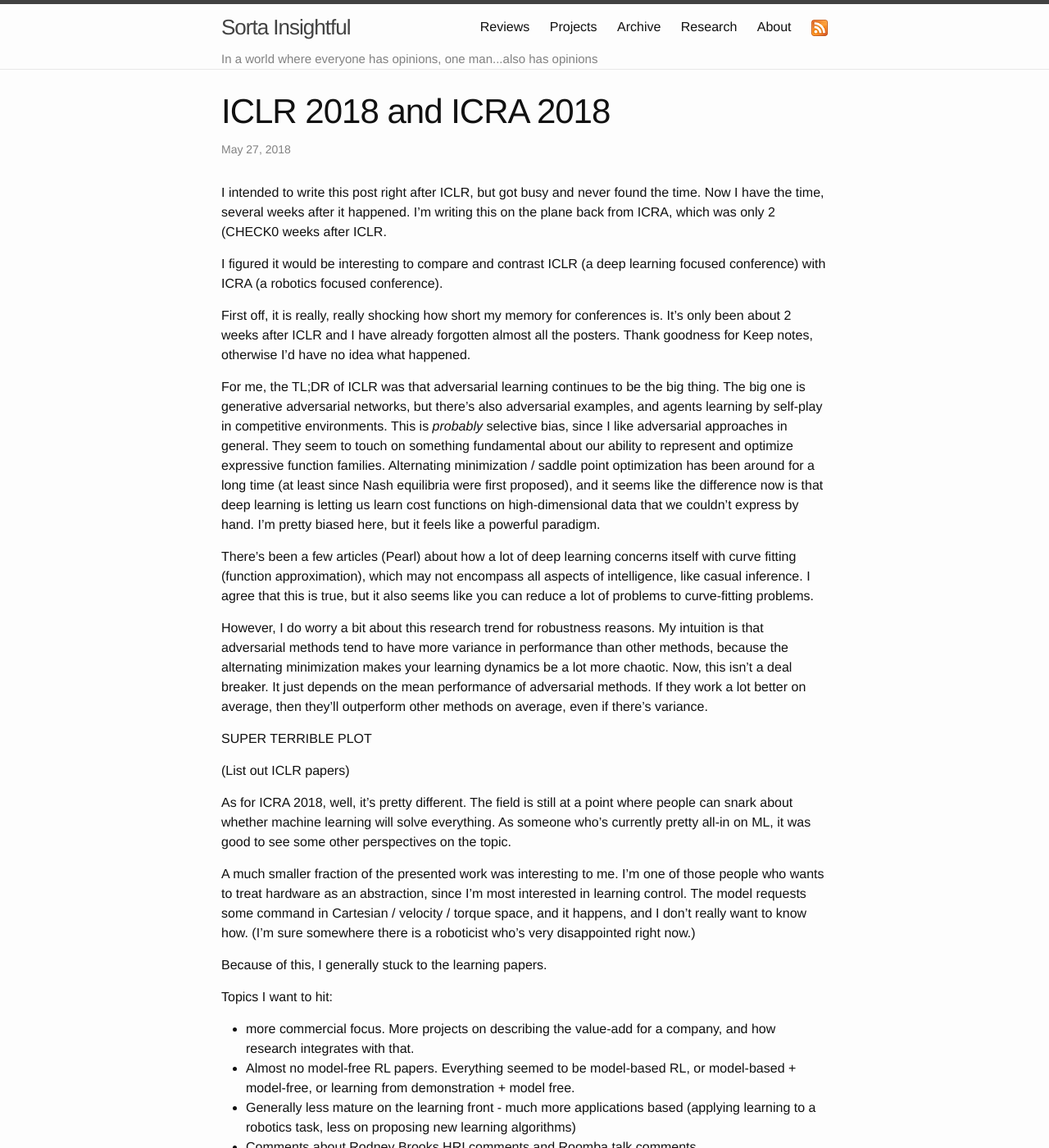
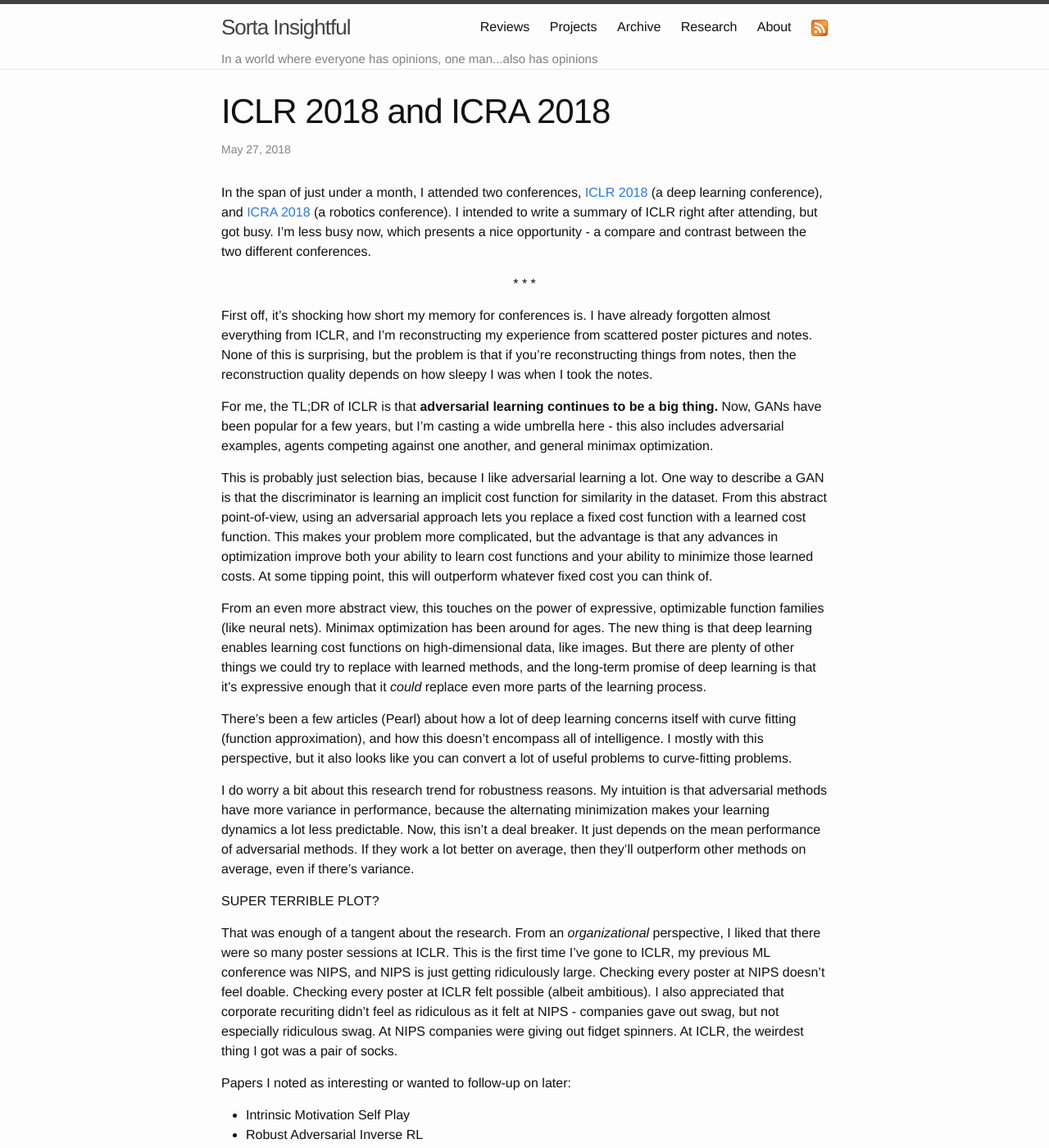
Before and after one commit to alexirpan/alexirpan.github.io, a Jekyll site: the page built from _posts/2018-05-28-iclr-icra.markdown, in a window 1280 px wide and 1400 px high. Shown: the whole window at 82% size. Built offline with Jekyll 4.4.1, drawn with Linux system fonts in a browser that asks for light colours; nearby versions of some CDN libraries; some of the changed text lies outside the part shown.

Commit message:
Almost finishing first draft

```diff
--- a/_posts/2018-05-28-iclr-icra.markdown
+++ b/_posts/2018-05-28-iclr-icra.markdown
@@ -4,60 +4,115 @@
 date:   2018-05-27 15:38:00 -0700
 ---
 
-I intended to write this post right after ICLR, but got busy and
-never found the time. Now I have the time, several weeks after it happened.
-I'm writing this on the plane back from ICRA, which was only 2 (CHECK0
-weeks after ICLR.
+In the span of just under a month, I attended two conferences,
+[ICLR 2018](https://iclr.cc/) (a deep learning conference), and
+[ICRA 2018](https://icra2018.org/) (a robotics conference). I intended
+to write a summary of ICLR right after attending, but got busy. I'm
+less busy now, which presents a nice opportunity - a compare and contrast
+between the two different conferences.
 
-I figured it would be interesting to compare and contrast ICLR (a deep
-learning focused conference) with ICRA (a robotics focused conference).
+\* \* \*
+{: .centered }
 
-First off, it is really, really shocking how short my memory for conferences
-is. It's only been about 2 weeks after ICLR and I have already forgotten
-almost all the posters. Thank goodness for Keep notes, otherwise I'd have
-no idea what happened.
+First off, it's shocking how short my memory for conferences is.
+I have already forgotten almost everything from ICLR, and I'm reconstructing
+my experience from scattered poster pictures and notes. None of this is
+surprising, but the problem is that if you're reconstructing things from
+notes, then the reconstruction quality depends on how sleepy I was when
+I took the notes.
 
-For me, the TL;DR of ICLR was that adversarial learning continues to be the
-big thing. The big one is generative adversarial networks, but there's also
-adversarial examples, and agents learning by self-play in competitive
-environments. This is *probably* selective bias, since I like adversarial
-approaches in general. They seem to touch on something fundamental about
-our ability to represent and optimize expressive function families. Alternating
-minimization / saddle point optimization has been around for a long time
-(at least since Nash equilibria were first proposed), and it seems like the
-difference now is that deep learning is letting us learn cost functions on
-high-dimensional data that we couldn't express by hand. I'm pretty biased here,
-but it feels like a powerful paradigm.
+For me, the TL;DR of ICLR is that **adversarial learning continues to be
+a big thing.** Now, GANs have been popular for a few years, but I'm casting
+a wide umbrella here - this also includes adversarial examples, agents competing
+against one another, and general minimax optimization.
+
+This is probably just selection bias, because I like adversarial learning a lot.
+One way to describe a GAN is that the discriminator is learning an implicit
+cost function for similarity in the dataset. From this abstract point-of-view,
+using an adversarial approach lets you replace a fixed cost function with a
+learned cost function. This makes your problem more complicated, but the advantage
+is that any advances in optimization improve both your ability to learn cost
+functions and your ability to minimize those learned costs. At some tipping
+point, this will outperform whatever fixed cost you can think of.
+
+From an even more abstract view, this touches on
+the power of expressive, optimizable function families (like neural nets).
+Minimax optimization has been around for ages. The new thing is that
+deep learning enables learning cost functions on high-dimensional data, like
+images. But there are plenty of other things we could try to replace with
+learned methods, and the long-term promise of deep learning is that it's
+expressive enough that it *could* replace even more parts of the learning
+process.
 
 There's been a few articles (Pearl) about how a lot of deep learning concerns itself
-with curve fitting (function approximation), which may not encompass all
-aspects of intelligence, like casual inference. I agree that this is true, but
-it also seems like you can reduce a lot of problems to curve-fitting problems.
+with curve fitting (function approximation), and how this doesn't encompass all
+of intelligence. I mostly with this perspective, but it also looks like you can
+convert a lot of useful problems to curve-fitting problems.
 
-However, I do worry a bit about this research trend for robustness reasons.
-My intuition is that adversarial methods tend to have more variance in performance
-than other methods, because the alternating minimization makes your learning
-dynamics be a lot more chaotic. Now, this isn't a deal breaker. It just depends
+I do worry a bit about this research trend for robustness reasons.
+My intuition is that adversarial methods have more variance in performance,
+because the alternating minimization makes your learning dynamics a lot less
+predictable. Now, this isn't a deal breaker. It just depends
 on the mean performance of adversarial methods. If they work a lot better on average,
 then they'll outperform other methods on average, even if there's variance.
 
-SUPER TERRIBLE PLOT
+SUPER TERRIBLE PLOT?
 
-(List out ICLR papers)
+That was enough of a tangent about the research. From an *organizational*
+perspective, I liked that there were so many poster sessions at ICLR. This is
+the first time I've gone to ICLR, my previous ML conference was NIPS, and NIPS
+is just getting ridiculously large. Checking every poster at NIPS doesn't feel
+doable. Checking every poster at ICLR felt possible (albeit ambitious). I also
+appreciated that corporate recuriting didn't feel as ridiculous as it felt at
+NIPS - companies gave out swag, but not especially ridiculous swag. At NIPS
+companies were giving out fidget spinners. At ICLR, the weirdest thing I got was
+a pair of socks.
 
-As for ICRA 2018, well, it's pretty different. The field is still at a point where
-people can snark about whether machine learning will solve everything. As someone
-who's currently pretty all-in on ML, it was good to see some other perspectives
-on the topic.
+Papers I noted as interesting or wanted to follow-up on later:
 
-A much smaller fraction of the presented work was interesting to me. I'm one
-of those people who wants to treat hardware as an abstraction, since I'm most
-interested in learning control. The model requests
-some command in Cartesian / velocity / torque space, and it happens,
-and I don't really want to know how. (I'm sure somewhere there is a roboticist
-who's very disappointed right now.)
+* Intrinsic Motivation Self Play
+* Robust Adversarial Inverse RL
+* Policy Optimization by Genetic Distillation
+* Bayesian Optimization and HYperband
+* The Intrinsic Dimension of Objective Landscapes
+* Eigenoption Discovery Eigenpurposes as Intrinc Rewward
+* Self-Ensembling for Visual Domain Adaptation
+* To TD or not to TD
+* Hypergradient optimization
+* Action Selection Biasing, Knowledge GAin Estimates, exmploration MDP
 
-Because of this, I generally stuck to the learning papers.
+\* \* \*
+{: .centered }
+
+In contrast, ICRA 2018 was quite different. This was my first robotics
+conference. I started research as an ML person first, so my interests are more
+on the learning-for-control side, rather than the make-new-robots side. As much
+as possible, I'd like to treat real-world hardware as an abstraction, without
+much care for how things are implemented, as long as I can request control
+and have it executed with some reliability. (Somewhere, a roboticist weeps.)
+
+This meant that I was both unfamiliar with a lot of topics, and less of the
+research was interesting to me.
+
+Despite this, I think it was good that I went. People at ICLR are entirely
+sold that deep learning is cool, interesting, and is going to continue to
+be both those things. People are ICRA were less certain.
+
+There were certainly deep learning papers. Basically every perception paper I
+saw was using CNNs in one way or another, because CNNs work. But right now, it's
+still unclear whether deep learning for *control* will work. I think it should,
+but it hasn't proven itself enough times.
+The field is still at a point where people can
+snark that deep learning is just a fad, and the pendulum will swing back soon.
+As someone pretty all-in on ML, it was good to see that perspective.
+
+I was also struck by how the papers had an element of practicality about them.
+Every paper seemed to be arguing against an implicit question: "that's nice,
+but what does this do in the real world?" People in robotics respect that
+what matters is what happens on the real hardware, and that real hardware
+can be a complete pain.
+
+
 
 Topics I want to hit:
 * more commercial focus. More projects on describing the value-add for a
```
